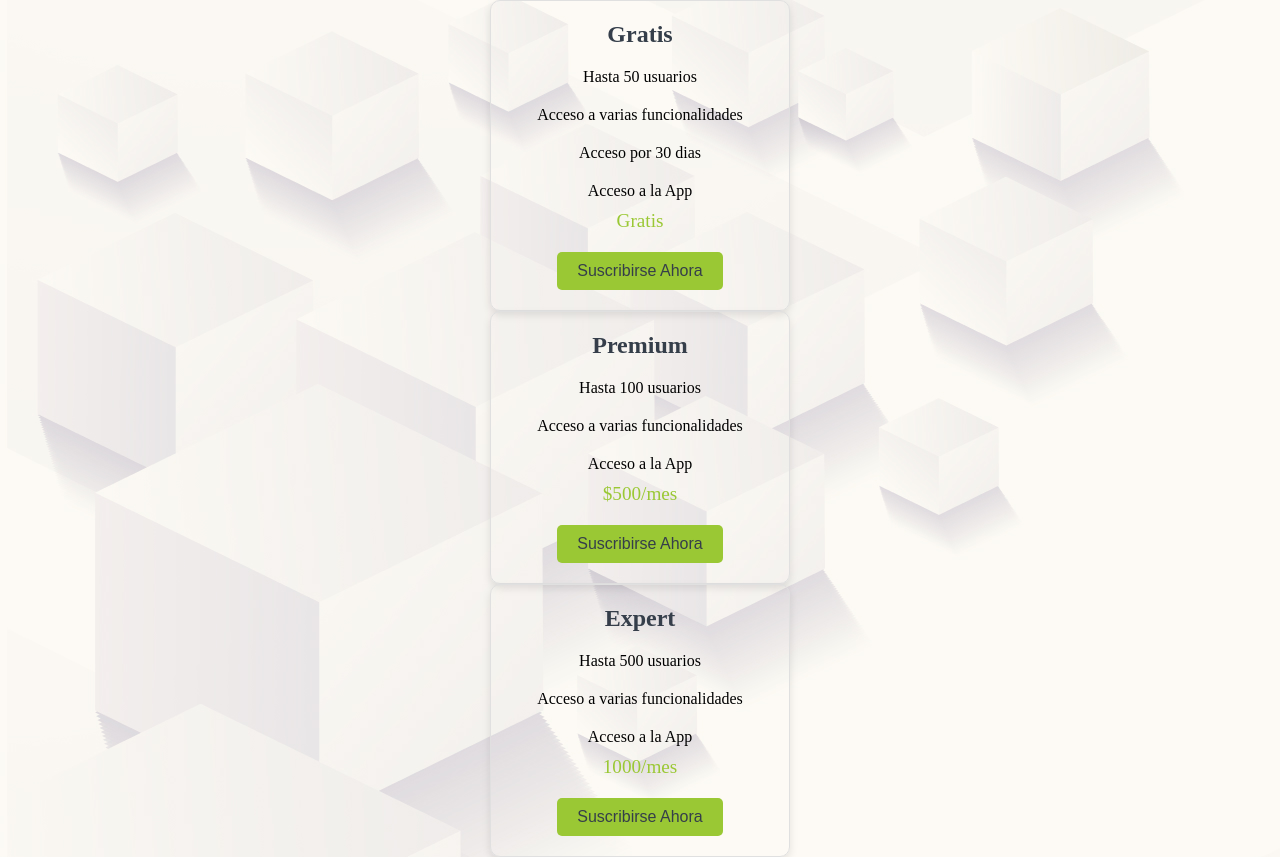
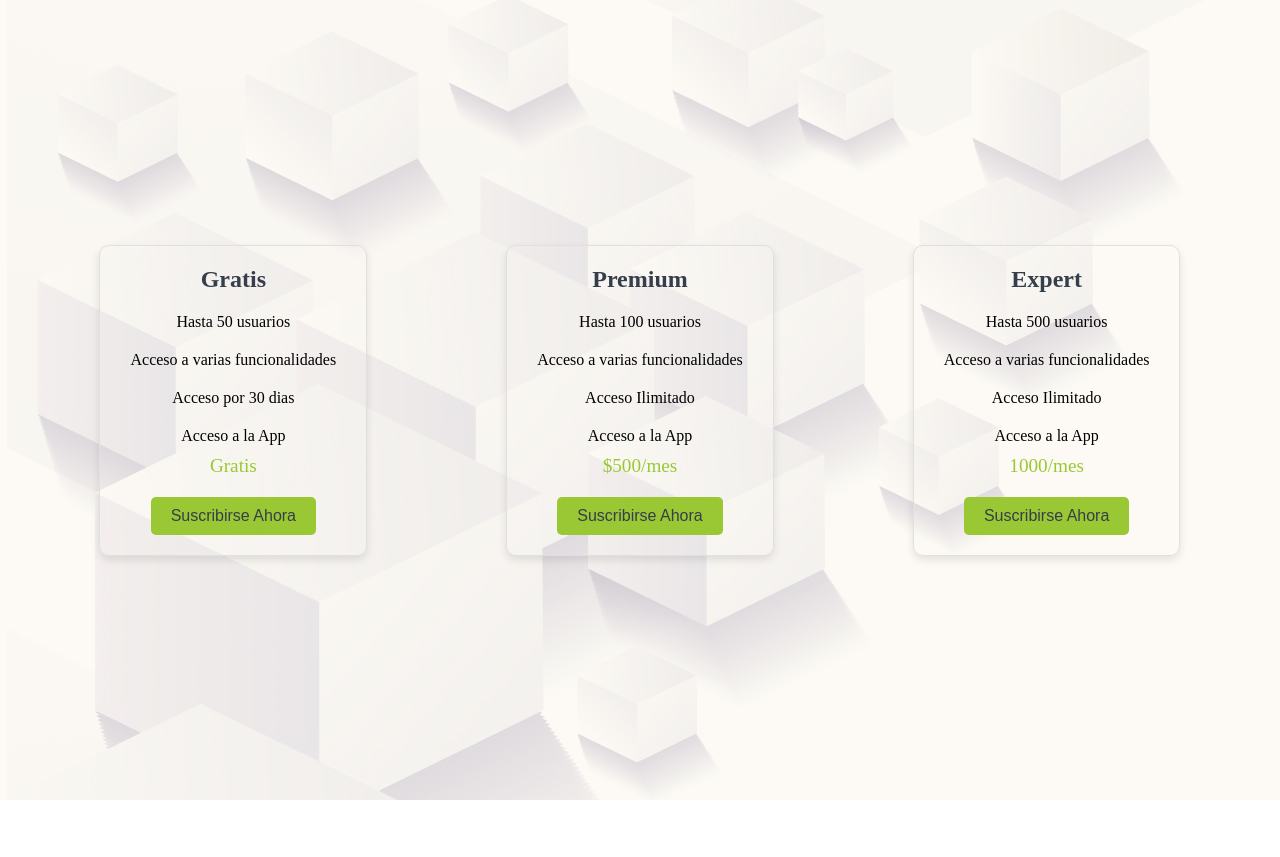
Before and after one commit to Adan0930/FrontProcMak, a React (Create React App) app: page /Suscripciones in a window 1280 px wide. After the commit the page ends 800 px from the top, so only its background shows below. Built offline with nearby package versions, Linux system fonts and the light colour scheme; what @nextui-org/react would draw is missing.

Commit message:
alingCards

```diff
--- a/src/Components/Navbar/navbar.js
+++ b/src/Components/Navbar/navbar.js
@@ -29,6 +29,11 @@ const Navbar = ()=>{
                   Contacto
                 </Link>
               </li>
+              <li className="nav-item">
+                <Link to="/suscripciones" className="nav-links">
+                  Precios
+                </Link>
+              </li>
 
               <li className="button-login">
                 <Link to="/login" className="nav-links-btn">
--- a/src/Components/Suscriptions/card-Expert.js
+++ b/src/Components/Suscriptions/card-Expert.js
@@ -7,6 +7,7 @@ const CardExpert = ()=>{
         <ul>
             <li className='li-free'>Hasta 500 usuarios </li>
             <li className='li-free'>Acceso a varias funcionalidades</li>
+            <li className='li-free'>Acceso Ilimitado</li>
             <li className='li-free'>Acceso a la App</li>
         </ul>
         <p className="card-price">1000/mes</p>
--- a/src/Components/Suscriptions/card-premium.js
+++ b/src/Components/Suscriptions/card-premium.js
@@ -7,6 +7,7 @@ const CardPremium = ()=>{
         <ul>
             <li className='li-free'>Hasta 100 usuarios </li>
             <li className='li-free'>Acceso a varias funcionalidades</li>
+            <li className='li-free'>Acceso Ilimitado</li>
             <li className='li-free'>Acceso a la App</li>
         </ul>
         <p className="card-price">$500/mes</p>
--- a/src/Pages/Suscriptions/styles-page-suscriptions.css
+++ b/src/Pages/Suscriptions/styles-page-suscriptions.css
@@ -1,5 +1,7 @@
-.cards-suscriptions{
+.cards-suscription{
+    padding: 30px;
     display: flex;
-    justify-content: space-between;
-
+    justify-content: center;
+    align-items: center;
+    height: 100vh;
 }
```
